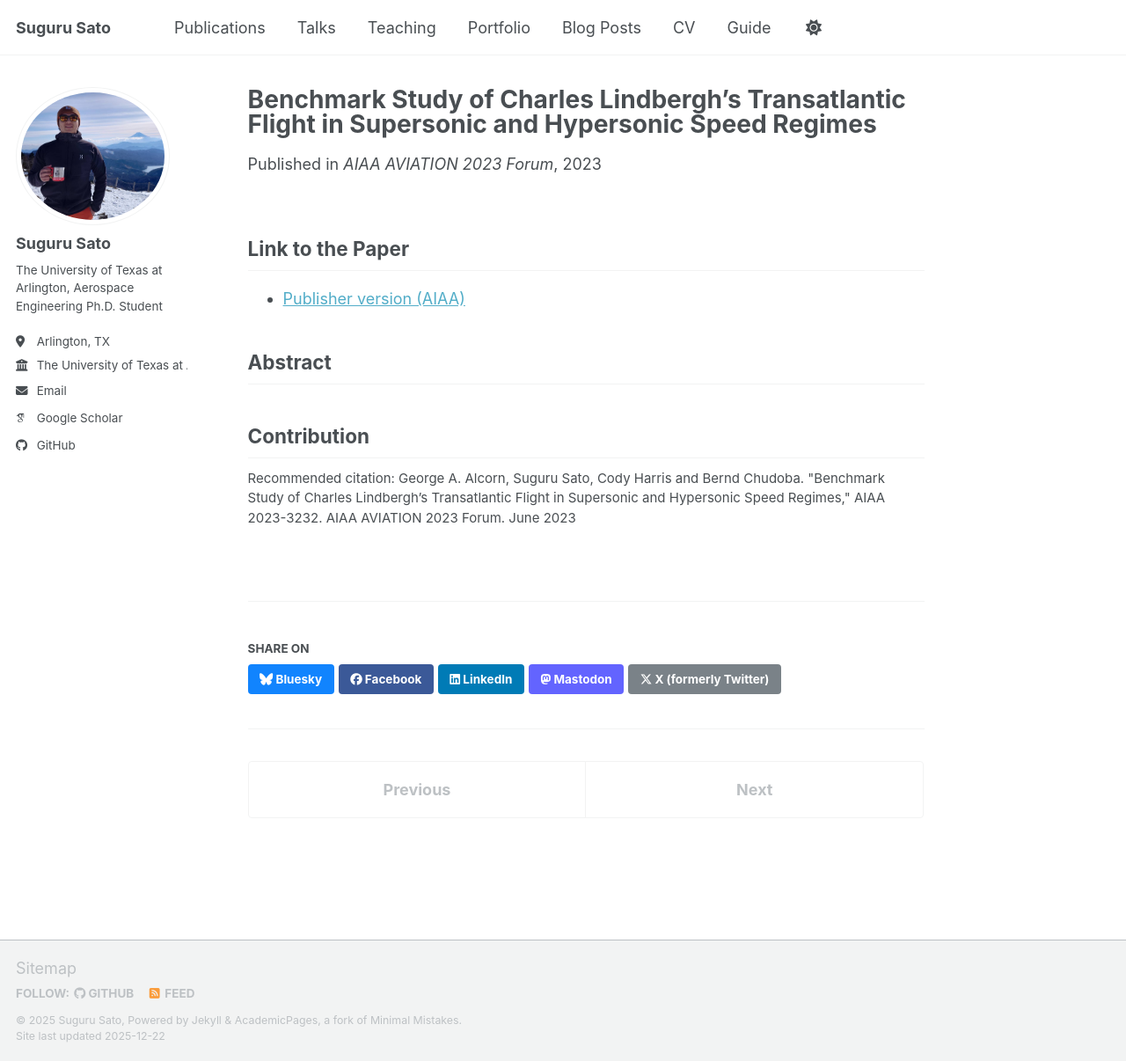
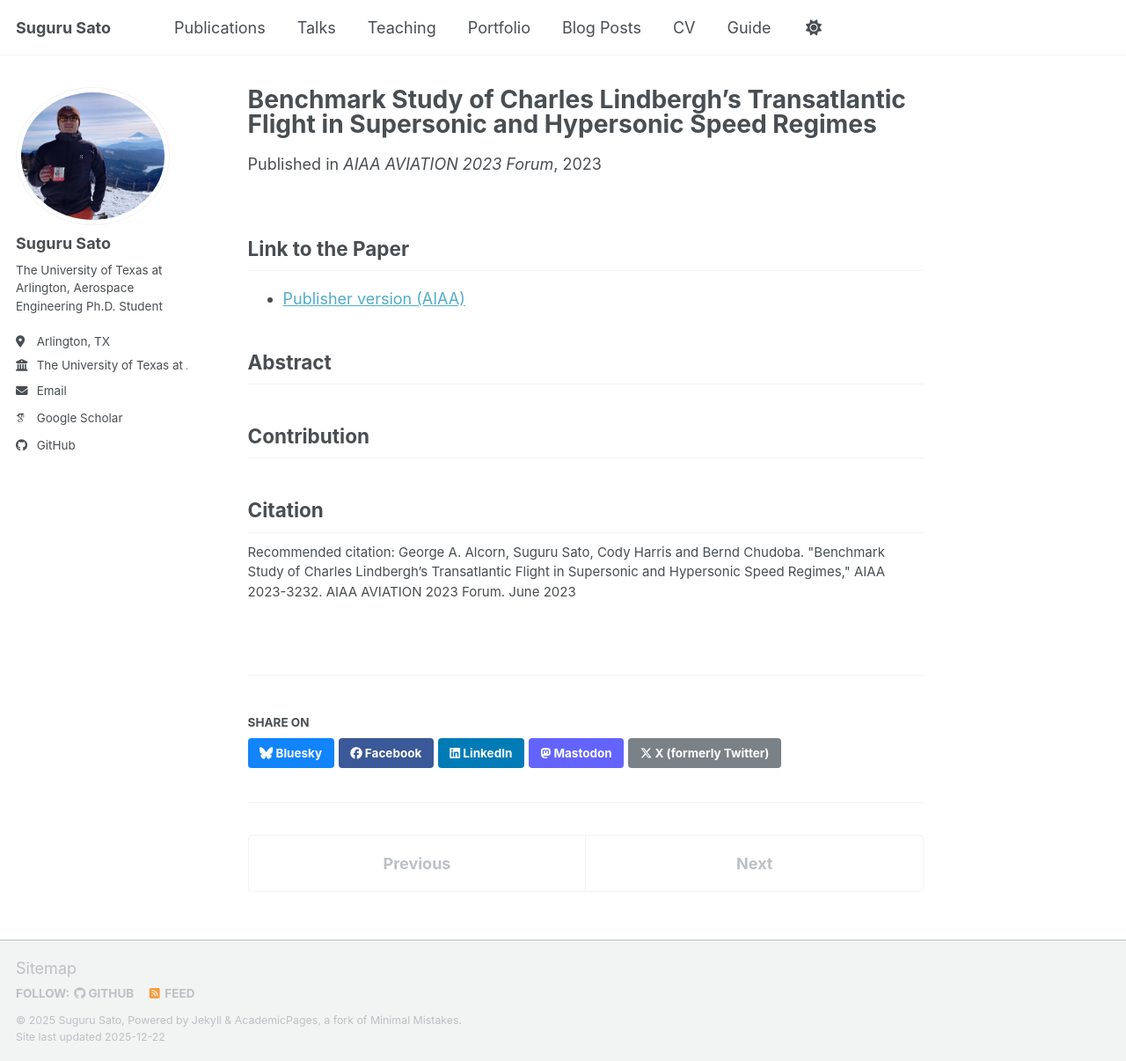
Before and after one commit to GitHub-Suguru/GitHub-Suguru.github.io, a Jekyll site: the page built from _publications/2023-06-08-AIAA2023-3232.md, in a window 1280 px wide and 1206 px high. Shown: the whole window at 88% size. Built offline with Jekyll 4.4.1, drawn with Linux system fonts in a browser that asks for light colours; some web fonts are replaced; a script bundle is joined from its source files by our own code; library files that are not in the unit come from our copies.

Commit message:
Update 2023-06-08-AIAA2023-3232.md

```diff
--- a/_publications/2023-06-08-AIAA2023-3232.md
+++ b/_publications/2023-06-08-AIAA2023-3232.md
@@ -19,3 +19,6 @@ citation: 'George A. Alcorn, Suguru Sato, Cody Harris and Bernd Chudoba. "Benchm
 
 
 ## Contribution
+
+
+## Citation
```
